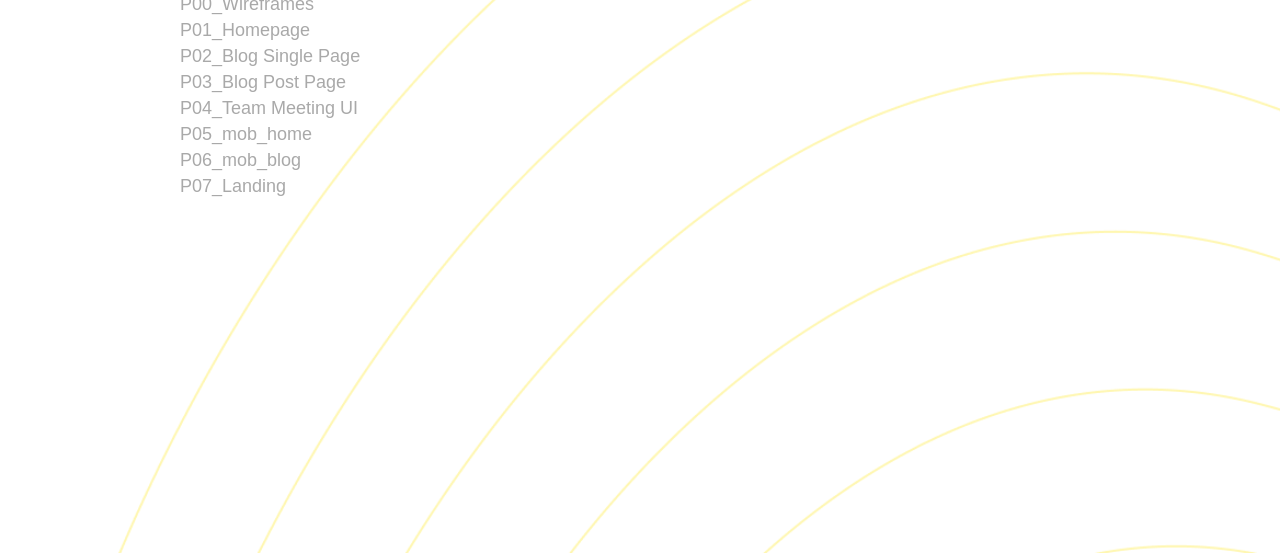
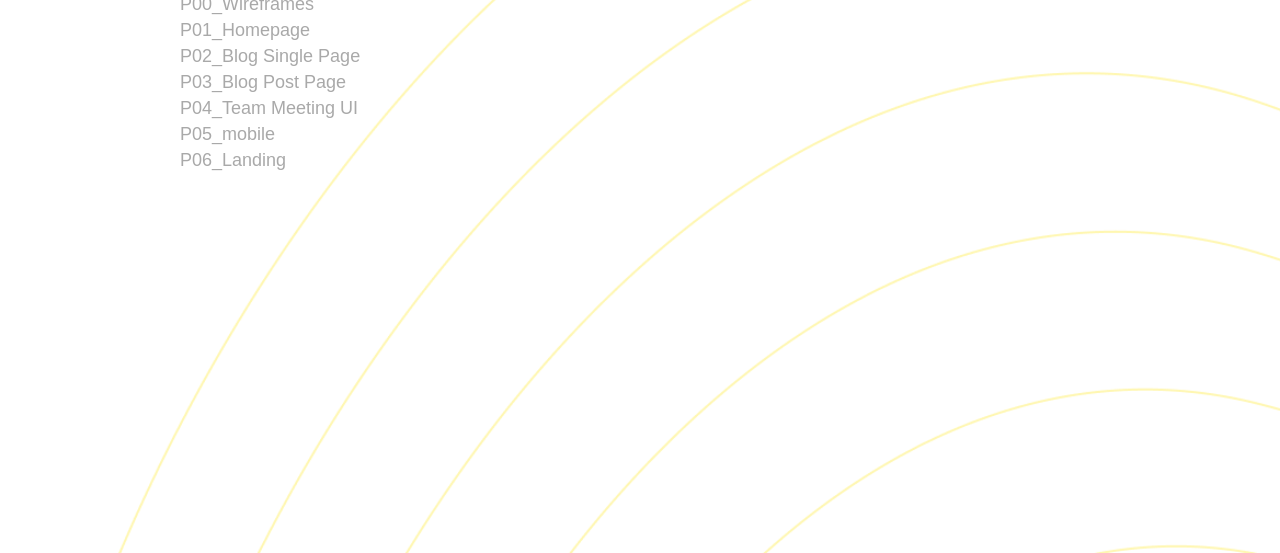
Before and after one commit to Bixilisa/Team_Platform, a plain HTML site: page prototypes.html in a window 1280 px wide. Shown: the part 247-800 px from the top of the page. Drawn offline with Linux system fonts and the light colour scheme.

Commit message:
Update prototypes.html

```diff
--- a/prototypes.html
+++ b/prototypes.html
@@ -22,9 +22,8 @@
     " target="_blank" class="block">P02_Blog Single Page</a>
     <a href="https://www.figma.com/proto/c0WvHf9FSSY06F6MPpNccV/Team-platform?node-id=9%3A399&scaling=scale-down&page-id=8%3A21" target="_blank" class="block">P03_Blog Post Page</a>
     <a href="https://www.figma.com/proto/c0WvHf9FSSY06F6MPpNccV/Team-platform?node-id=67%3A23&scaling=min-zoom&page-id=8%3A21" target="_blank" class="block">P04_Team Meeting UI</a>
-    <a href="https://www.figma.com/proto/c0WvHf9FSSY06F6MPpNccV/Team-platform?node-id=55%3A374&scaling=contain&page-id=8%3A21" target="_blank" class="block">P05_mob_home</a>
-    <a href="https://www.figma.com/proto/c0WvHf9FSSY06F6MPpNccV/Team-platform?node-id=43%3A207&scaling=min-zoom&page-id=8%3A21" target="_blank" class="block">P06_mob_blog</a>
-    <a href="https://www.figma.com/proto/c0WvHf9FSSY06F6MPpNccV/Team-platform?node-id=80%3A39&scaling=min-zoom&page-id=8%3A21" target="_blank" class="block">P07_Landing</a>
+    <a href="https://www.figma.com/proto/c0WvHf9FSSY06F6MPpNccV/Team-platform?node-id=55%3A374&scaling=min-zoom&page-id=8%3A21" target="_blank" class="block">P05_mobile</a>
+    <a href="https://www.figma.com/proto/c0WvHf9FSSY06F6MPpNccV/Team-platform?node-id=69%3A8&scaling=contain&page-id=59%3A0" target="_blank" class="block">P06_Landing</a>
 </div>
 </body>
 </html>
```
